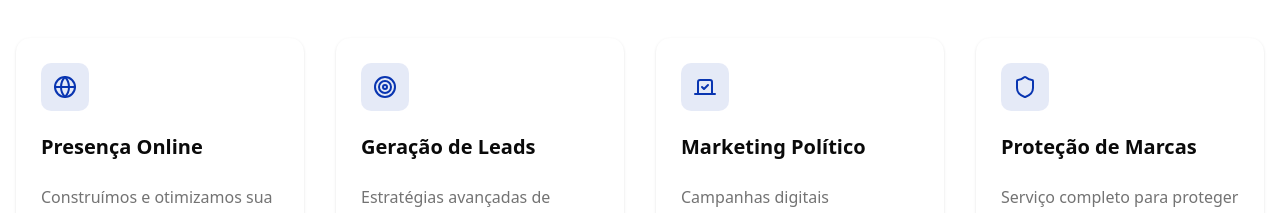
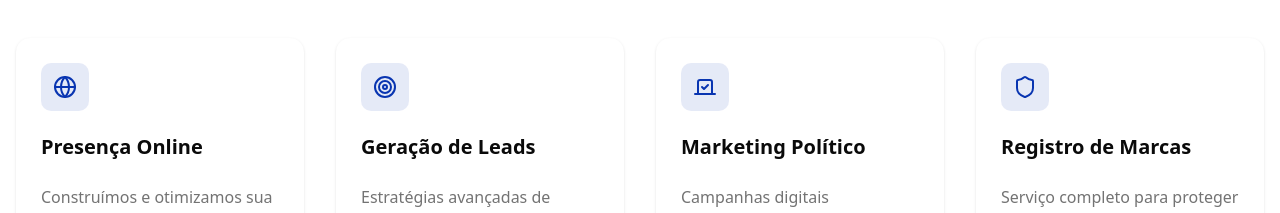
Before and after one commit to kakow-coder/digitalfy-website, a React (Vite) app: page / in a window 1280 px wide. Shown: the part 980-1193 px from the top of the page. Built offline with nearby package versions, Linux system fonts and the light colour scheme.

Commit message:
Update App.jsx

```diff
--- a/src/App.jsx
+++ b/src/App.jsx
@@ -44,7 +44,7 @@ function App() {
     },
     {
       icon: Shield,
-      title: "Proteção de Marcas",
+      title: "Registro de Marcas",
       description: "Serviço completo para proteger sua marca contra usos indevidos e preservar seus direitos no INPI e no mercado.",
       features: ["Monitoramento Junto ao INPI", "Notificações Extrajudiciais", "Acompanhamento Especializado"]
     }
```
